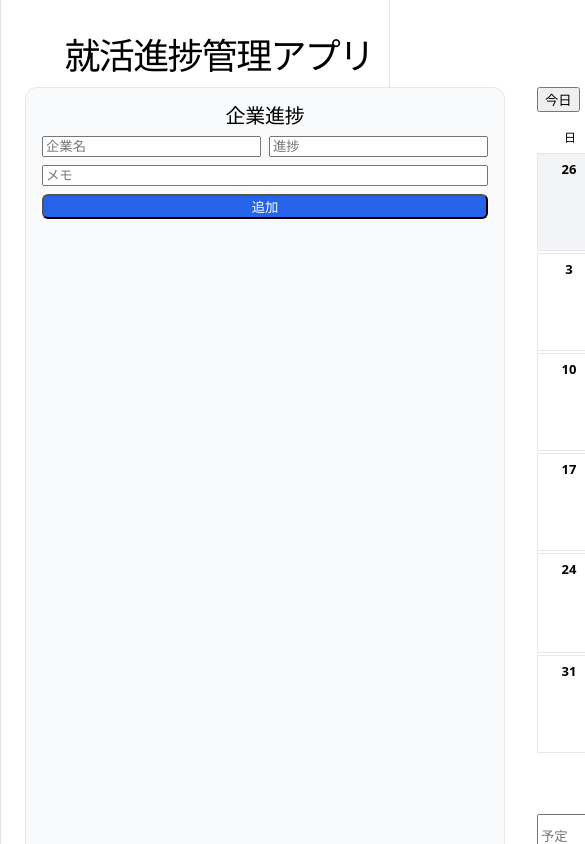
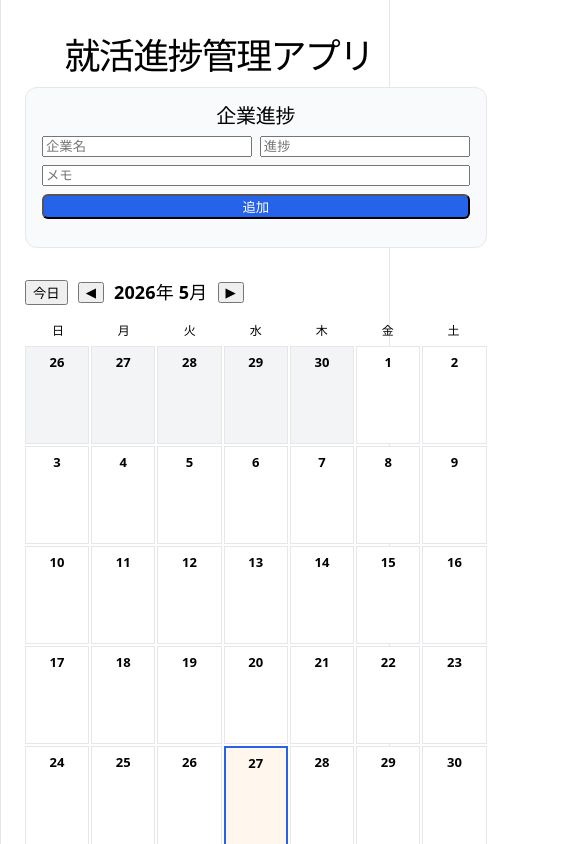
Before and after one commit to mayussy1725-commits/job-hunt-app, a React (Vite) app: page / in a window 390 px wide. Shown: the top 844 px of the page, 585 px wide, since content can reach past the window. Built offline with nearby package versions, Linux system fonts and the light colour scheme.

Commit message:
Update App.jsx

```diff
--- a/src/App.jsx
+++ b/src/App.jsx
@@ -84,7 +84,7 @@ export default function App() {
     <div style={{ padding: 24, maxWidth: "100%", margin: "0 auto", fontFamily: "system-ui", color: "#000" }}>
       <h1 style={{ color: "#000" }}>就活進捗管理アプリ</h1>
 
-      <div style={{ display: "grid", gridTemplateColumns: "480px 1fr", gap: 32 }}>
+      <div style={{display: "grid", gridTemplateColumns: window.innerWidth < 768 ? "1fr" : "480px 1fr", gap: 32,}}>
         {/* ===== 左：企業進捗 ===== */}
         <aside style={{ border: "1px solid #e5e7eb", borderRadius: 12, padding: 16, background: "#f9fafb", color: "#000" }}>
           <h2 style={{ color: "#000" }}>企業進捗</h2>
```
